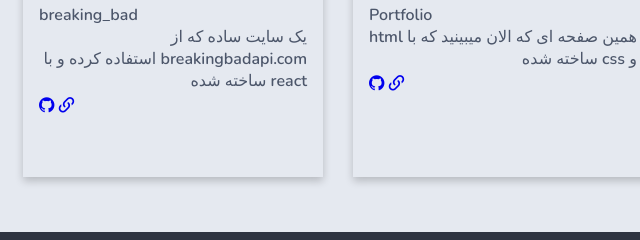
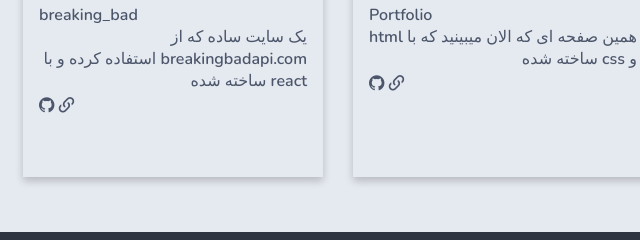
Before and after one commit to Javi3y/portfolio-0, a plain HTML site: page index.html in a window 1280 px wide. Shown: the part 1022-1262 px from the top of the page, 572-1212 px from the left. Drawn offline with nearby package versions, Linux system fonts and the light colour scheme.

Commit message:
fixed links style

```diff
--- a/style.css
+++ b/style.css
@@ -24,6 +24,7 @@ body {
 a {
   font-size: 1.3rem;
   text-decoration: none;
+  color: #4c566a;
 }
 a:visited {
   color: #4c566a;
```
